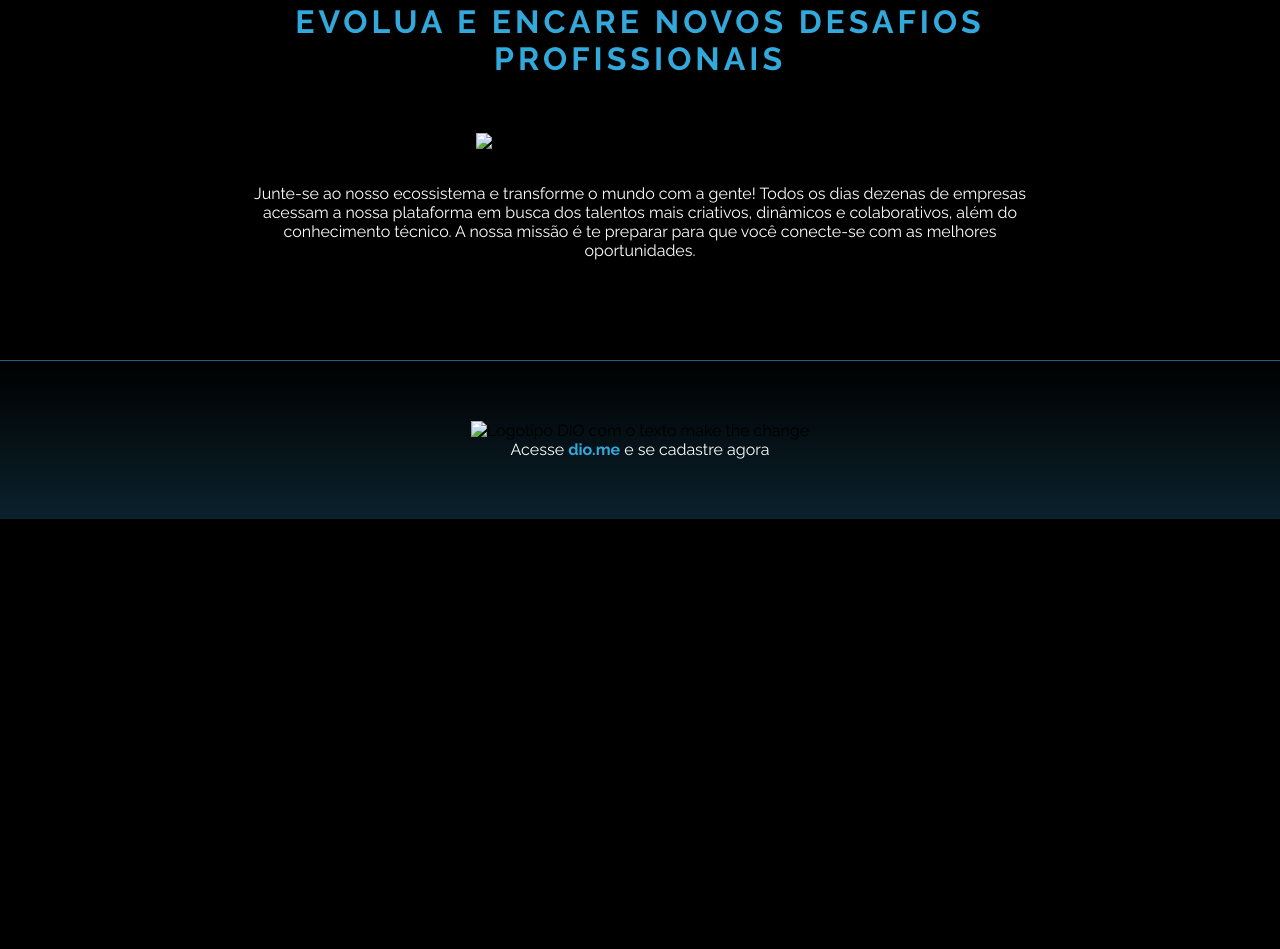
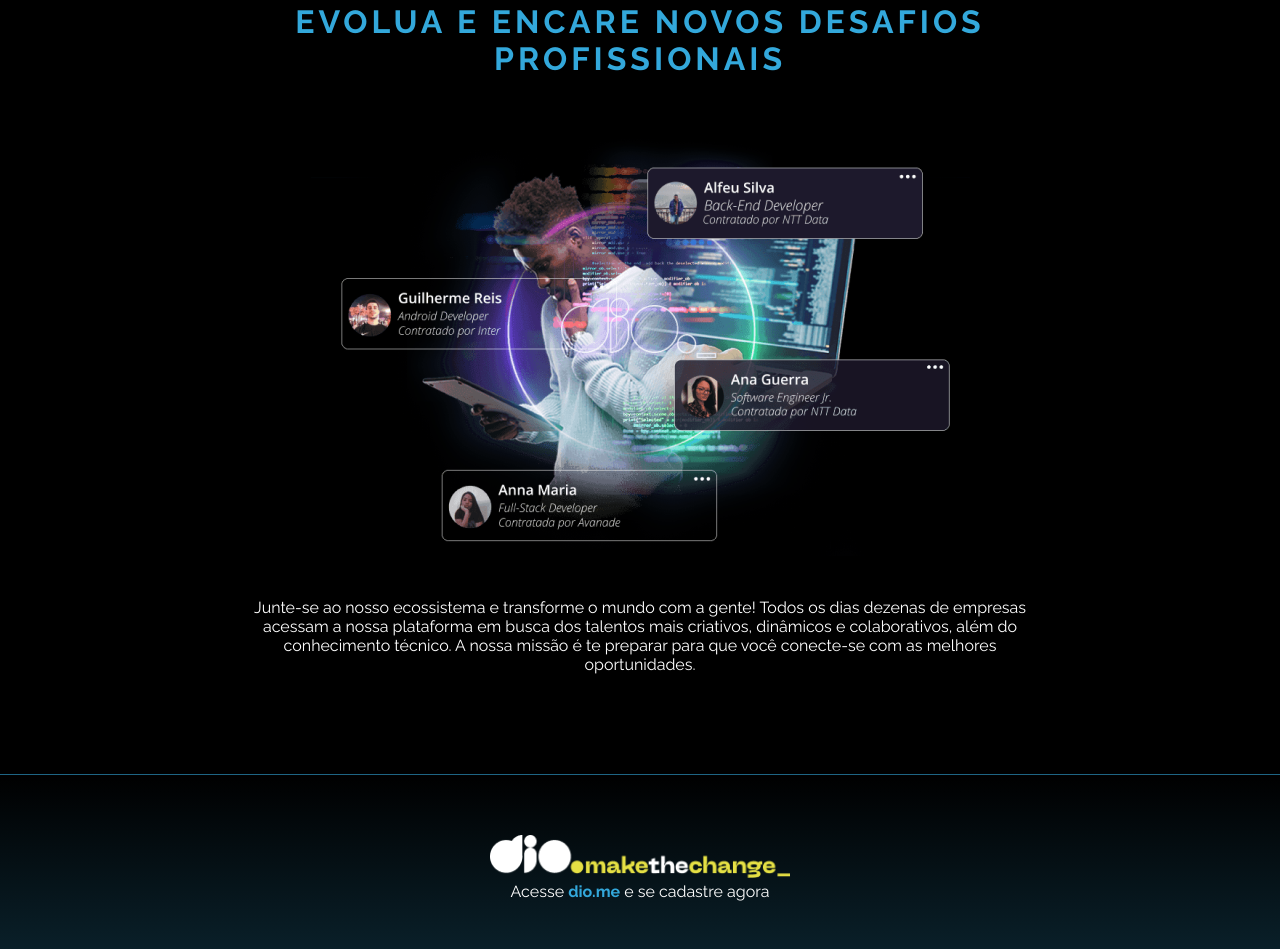
Before and after one commit to Palacio-de-jade/Jogo-Dio, a plain HTML site: page index.html in a window 1280 px wide. Shown: the part 1787-2736 px from the top of the page. Before the commit the page ends 2306 px from the top, so only its background shows below. Drawn offline with Linux system fonts and the light colour scheme; files whose address does not match are found by name.

Commit message:
Update index.html

```diff
--- a/index.html
+++ b/index.html
@@ -11,7 +11,7 @@
   <header class="banner">
     <div class="banner-content">
       <div class="logo">
-        <img src="img/logo.png" title="Logotipo Trilha de CSS DIO" alt="Logotipo Trilha de CSS DIO">
+        <img src="logo.png" title="Logotipo Trilha de CSS DIO" alt="Logotipo Trilha de CSS DIO">
       </div>
       <h1>Trilha de CSS da DIO</h1>
       <p>A nova Trilha de CSS da DIO está disponível. Acesse já e aprenda do zero como desenvolver sites profissionais.</p>
@@ -42,7 +42,7 @@
     </section>
     <section id="professional-challenges">
       <h2>Evolua e encare novos desafios profissionais</h2>
-      <img src="img/professional-challenges.png" title="Homem lendo depoimentos em um tablet" alt="Homem lendo depoimentos em um tablet">
+      <img src="professional-challenges.png" title="Homem lendo depoimentos em um tablet" alt="Homem lendo depoimentos em um tablet">
       <p>
         Junte-se ao nosso ecossistema e transforme o mundo com a gente! Todos os dias dezenas de empresas
         acessam a nossa plataforma em busca dos talentos mais criativos, dinâmicos e colaborativos,
@@ -52,7 +52,7 @@
     </section>
   </main>
   <footer>
-    <img class="dio-logo" src="img/dio-logo.png" title="Logotipo DIO com o texto make the change" alt="Logotipo DIO com o texto make the change">
+    <img class="dio-logo" src="dio-logo.png" title="Logotipo DIO com o texto make the change" alt="Logotipo DIO com o texto make the change">
     <p>Acesse <a href="https://dio.me">dio.me</a> e se cadastre agora</p>
   </footer>
 </body>
```
